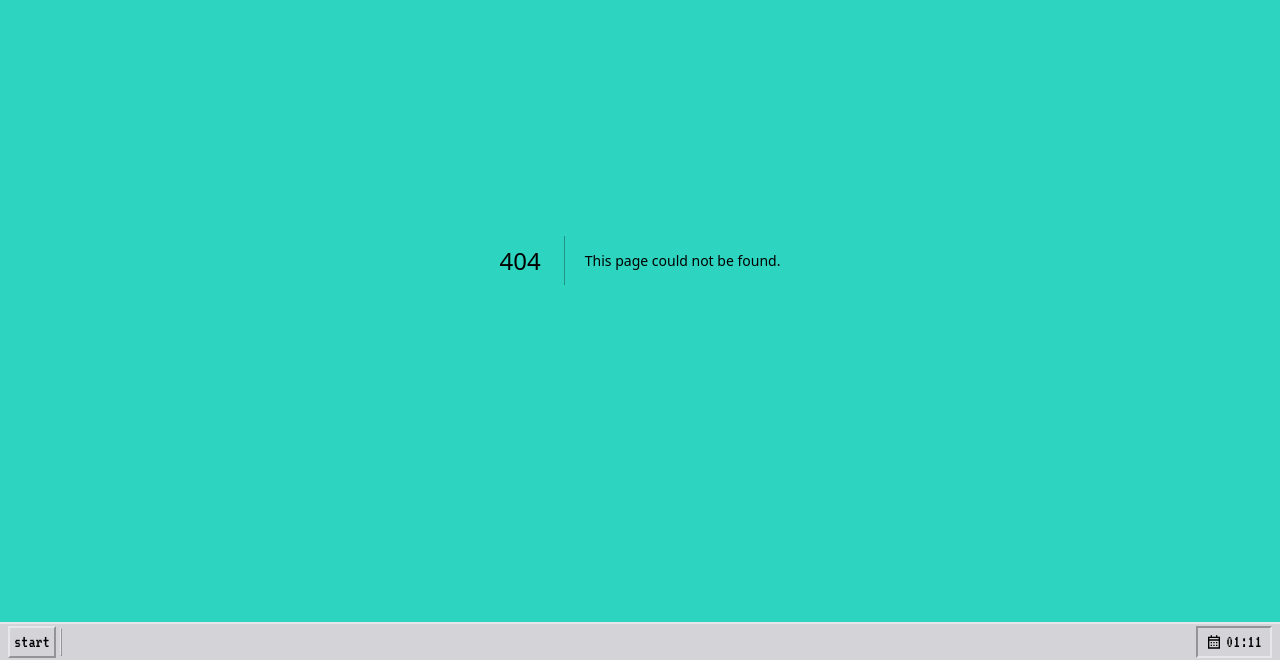
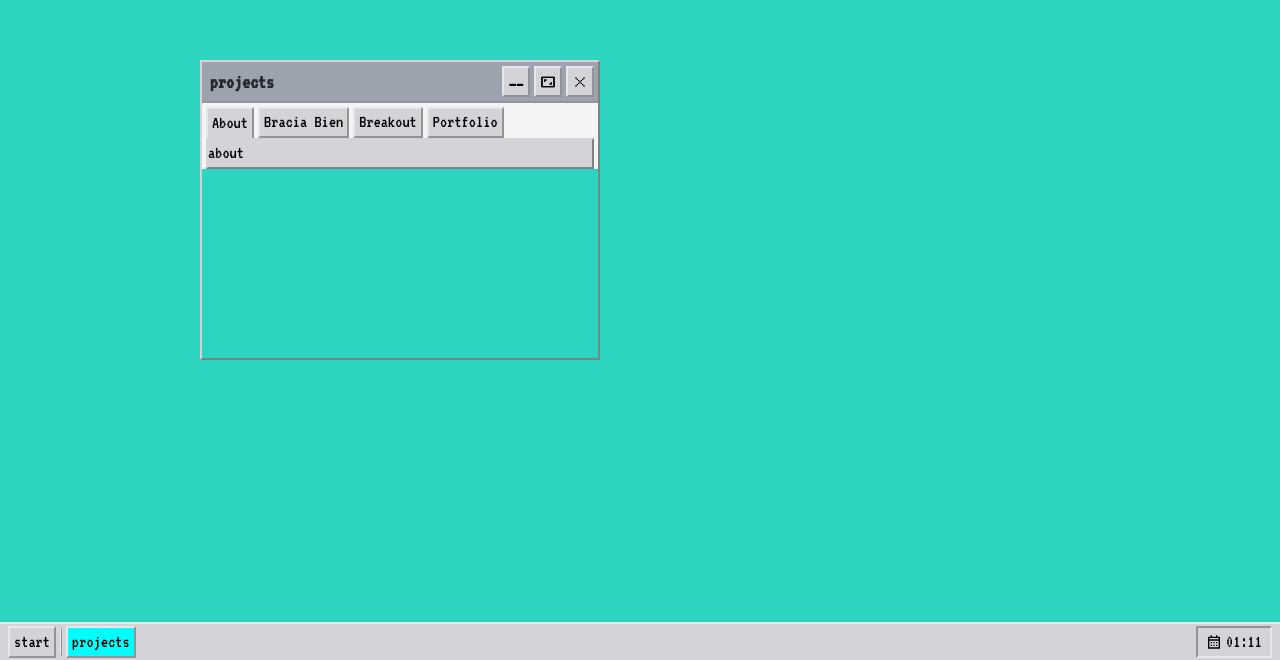
Before and after one commit to bieniucieniu/desktop-website, a Next.js app: page /projects in a window 1280 px wide. Before the commit this address had no page. Shown: the part 140-800 px from the top of the page. Built offline with nearby package versions, Linux system fonts and the light colour scheme.

Commit message:
paceholders

```diff
--- /dev/null
+++ b/app/about/page.tsx
@@ -0,0 +1,9 @@
+import { AddWindow } from "@/components/Main/WindowRenderer"
+
+export default function () {
+  return (
+    <AddWindow name="about">
+      <div>dashndlakjdhbakldjahdlkjahsdkljhadkljashdalkj</div>
+    </AddWindow>
+  )
+}
--- /dev/null
+++ b/app/projects/page.tsx
@@ -0,0 +1,30 @@
+import { AddWindow } from "@/components/Main/WindowRenderer"
+import { Button } from "@/components/ui/Button"
+import { Tabs, TabsList, TabsTrigger, TabsContent } from "@/components/ui/Tabs"
+
+export default function () {
+  return (
+    <AddWindow name="projects">
+      <Tabs defaultValue="about">
+        <TabsList>
+          <TabsTrigger value="about" asChild>
+            <Button>About</Button>
+          </TabsTrigger>
+          <TabsTrigger value="braciabien" asChild>
+            <Button>Bracia Bien</Button>
+          </TabsTrigger>
+          <TabsTrigger value="breakout" asChild>
+            <Button>Breakout</Button>
+          </TabsTrigger>
+          <TabsTrigger value="portfolio" asChild>
+            <Button>Portfolio</Button>
+          </TabsTrigger>
+        </TabsList>
+        <TabsContent value="about">about</TabsContent>
+        <TabsContent value="braciabien">braciabien</TabsContent>
+        <TabsContent value="breakout">breakout</TabsContent>
+        <TabsContent value="portfolio">portfolio</TabsContent>
+      </Tabs>
+    </AddWindow>
+  )
+}
```
